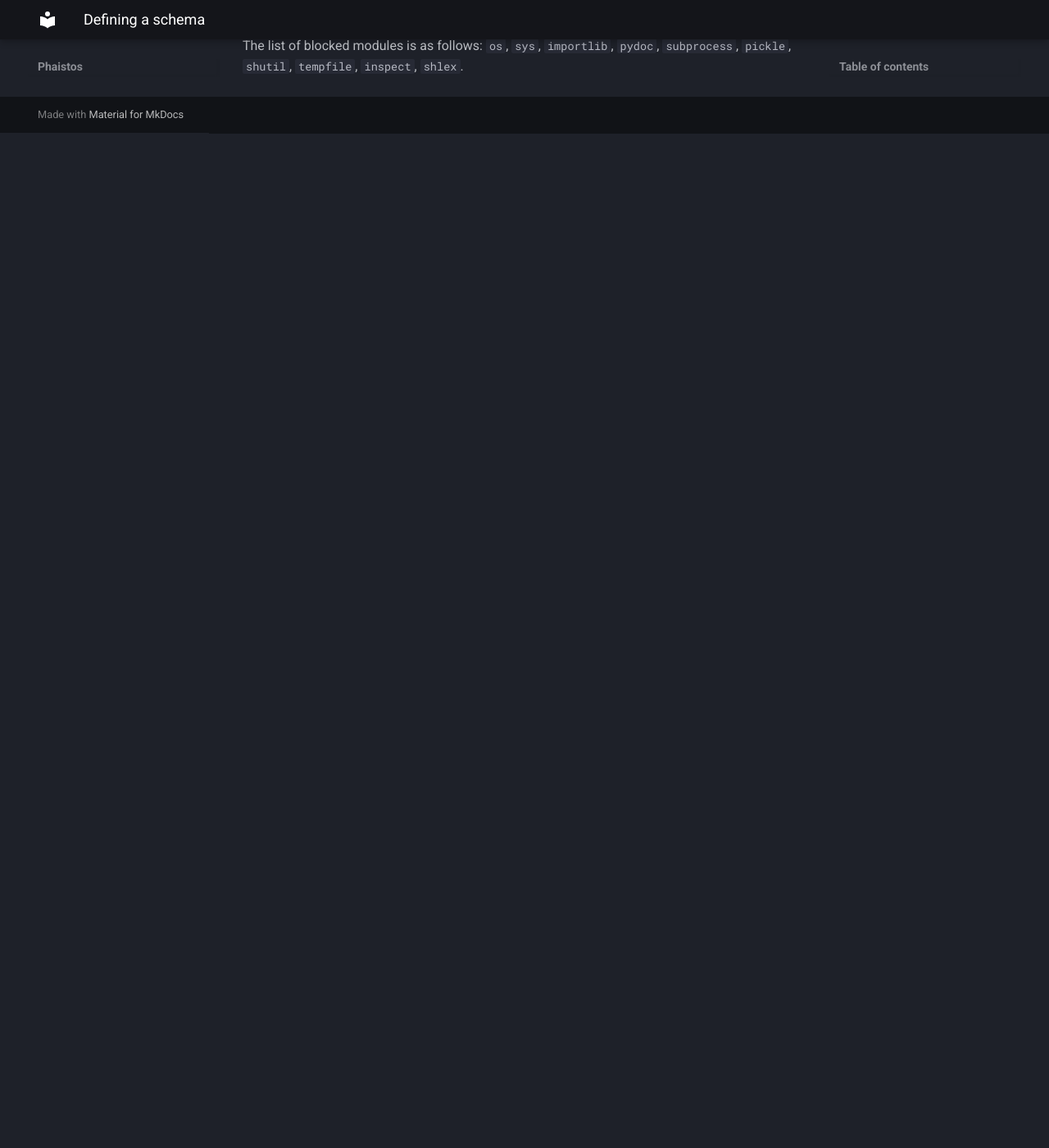
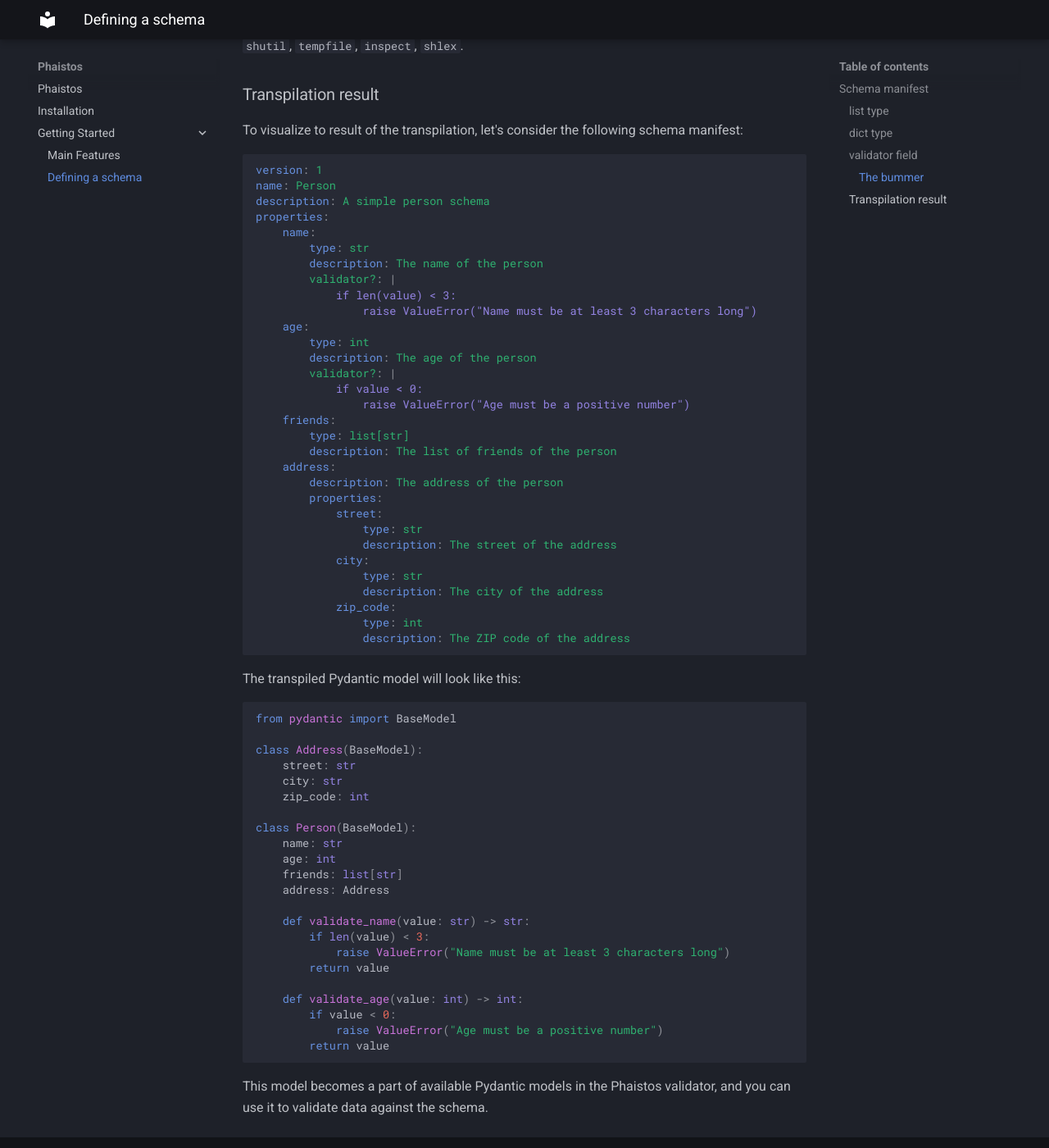
Before and after one commit to kamilrybacki/Phaistos, an MkDocs documentation site: the page built from docs/getting-started/schema.md, in a window 1280 px wide and 1400 px high, scrolled down 2421 px. Shown: the whole window at 82% size. Built offline with MkDocs 1.6.1 and Material for MkDocs 9.7.7, drawn with Linux system fonts in a browser that asks for light colours; before the commit the page ends 2583 px from its top, so only the background shows below that; some of the changed text lies outside the part shown.

Commit message:
feat: Update main-features.md with tl;dr summary and transpilation result

````diff
--- a/docs/getting-started/schema.md
+++ b/docs/getting-started/schema.md
@@ -94,3 +94,70 @@
 There are modules which are considered critical and are blocked from being imported in the custom validator code. This is done to prevent any malicious code from being executed when the Pydantic model is created.
 
 The list of blocked modules is as follows: `os`, `sys`, `importlib`, `pydoc`, `subprocess`, `pickle`, `shutil`, `tempfile`, `inspect`, `shlex`.
+
+### Transpilation result
+
+To visualize to result of the transpilation, let's consider the following schema manifest:
+
+```yaml
+version: 1
+name: Person
+description: A simple person schema
+properties:
+    name:
+        type: str
+        description: The name of the person
+        validator?: |
+            if len(value) < 3:
+                raise ValueError("Name must be at least 3 characters long")
+    age:
+        type: int
+        description: The age of the person
+        validator?: |
+            if value < 0:
+                raise ValueError("Age must be a positive number")
+    friends:
+        type: list[str]
+        description: The list of friends of the person
+    address:
+        description: The address of the person
+        properties:
+            street:
+                type: str
+                description: The street of the address
+            city:
+                type: str
+                description: The city of the address
+            zip_code:
+                type: int
+                description: The ZIP code of the address
+```
+
+The transpiled Pydantic model will look like this:
+
+```python
+from pydantic import BaseModel
+
+class Address(BaseModel):
+    street: str
+    city: str
+    zip_code: int
+
+class Person(BaseModel):
+    name: str
+    age: int
+    friends: list[str]
+    address: Address
+
+    def validate_name(value: str) -> str:
+        if len(value) < 3:
+            raise ValueError("Name must be at least 3 characters long")
+        return value
+
+    def validate_age(value: int) -> int:
+        if value < 0:
+            raise ValueError("Age must be a positive number")
+        return value
+```
+
+This model becomes a part of available Pydantic models in the Phaistos validator, and you can use it to validate data against the schema.
````
Also changed, not shown: other parts of docs/getting-started/schema.md (+1 -1 lines), docs/getting-started/installation.md (added, +45 -0 lines), docs/getting-started/main-features.md (+6 -0 lines), docs/getting-started/validator.md (added, +70 -0 lines), docs/installation.md (deleted, +0 -26 lines).
